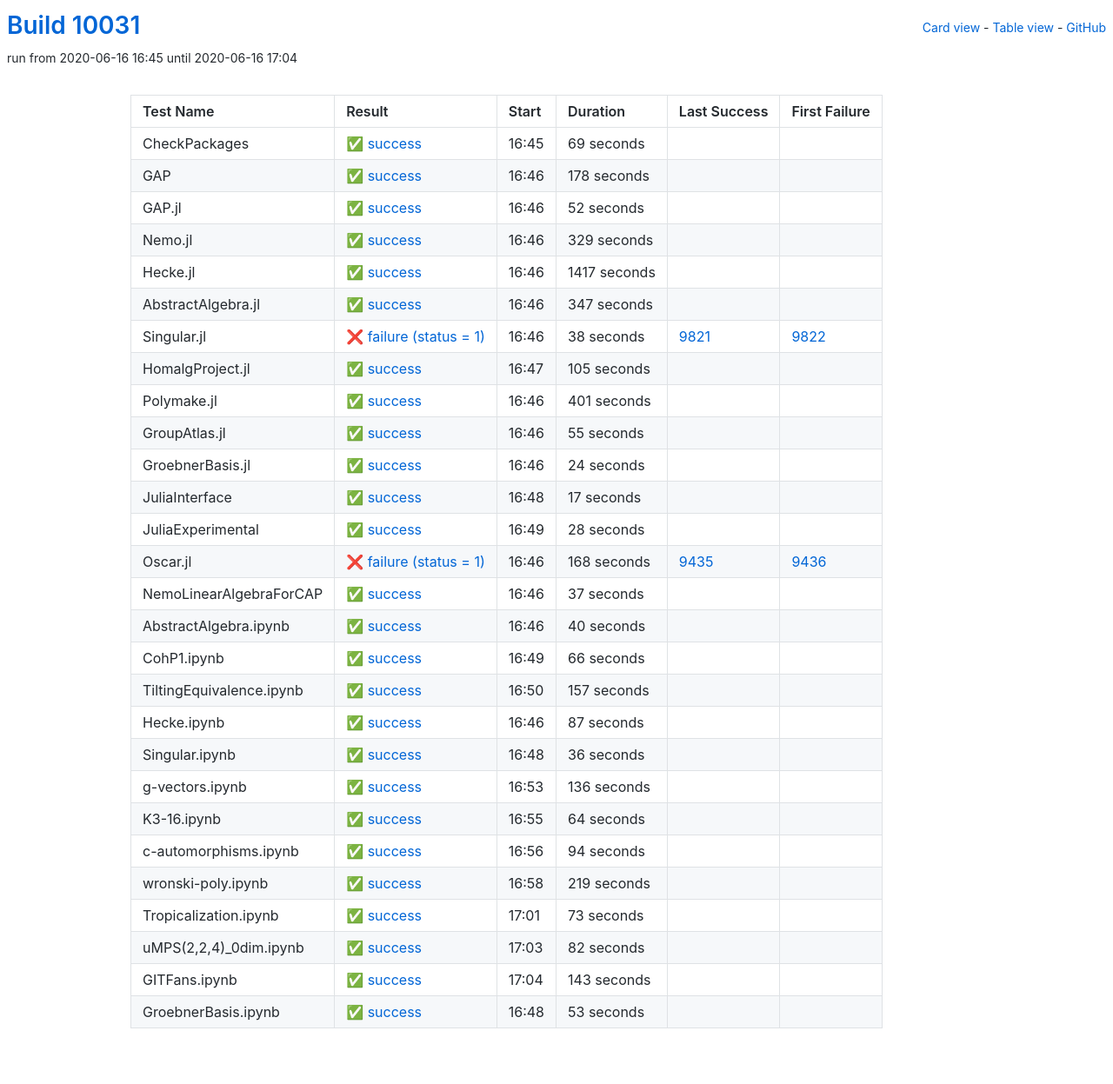
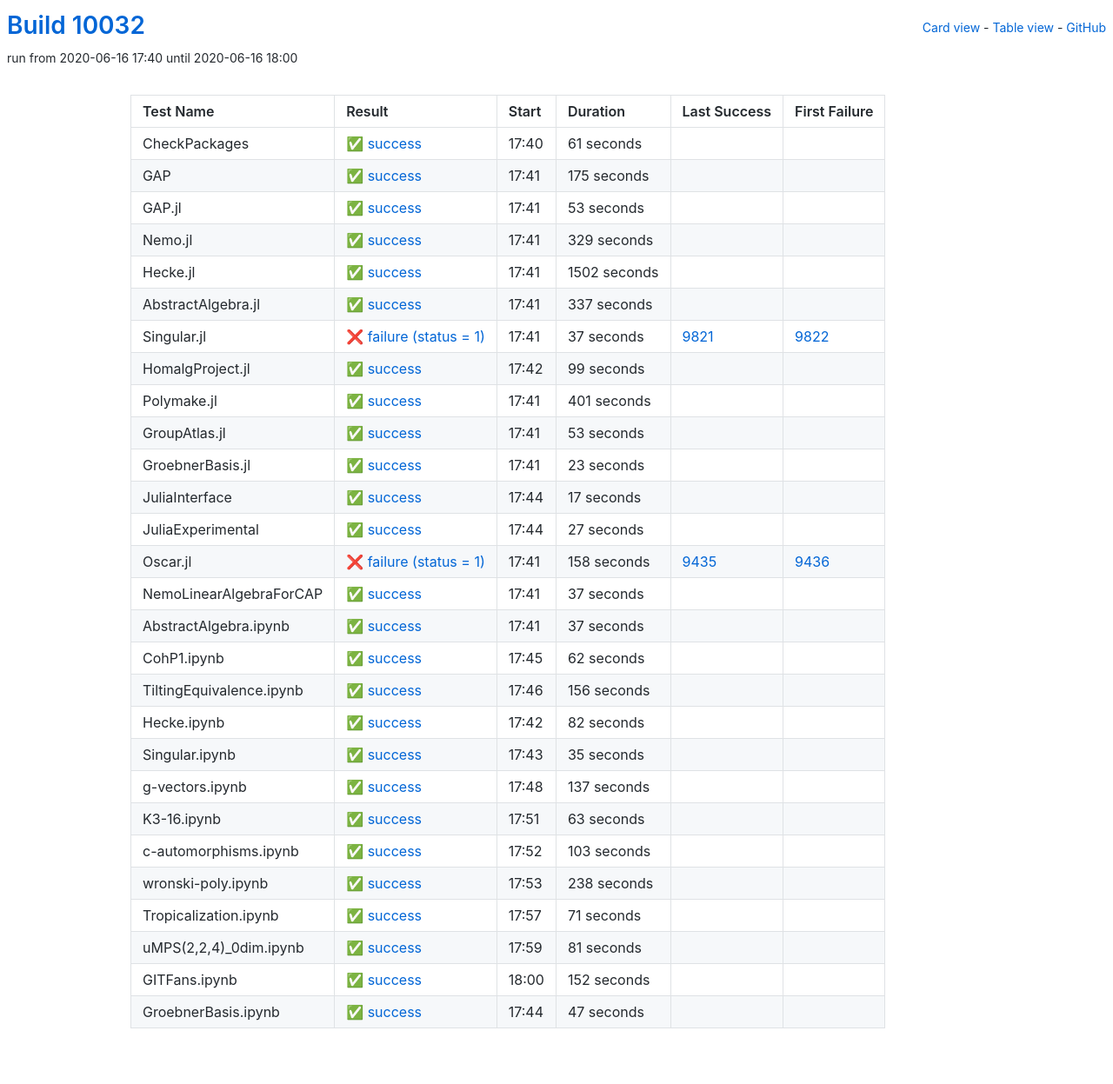
Before and after one commit to oscar-system/oscar-ci-status, a Jekyll site: the page built from table.html, in a window 1280 px wide. Shown: the whole page at 87% size. Built offline with Jekyll 4.4.1, drawn with Linux system fonts in a browser that asks for light colours.

Commit message:
Build #10032

```diff
--- a/_data/ci.yml
+++ b/_data/ci.yml
@@ -1,6 +1,6 @@
 ---
-build: 10031
-build_url: https://oscarci.mathematik.uni-kl.de/job/oscar/10031/
+build: 10032
+build_url: https://oscarci.mathematik.uni-kl.de/job/oscar/10032/
 job: oscar
 organization: oscar-system
 repo: oscar-ci-status
@@ -8,44 +8,44 @@
 tests:
 - name: CheckPackages
   id: checkpackages
-  log: https://oscarci.mathematik.uni-kl.de/job/oscar/10031/artifact/logs/build-10031/CheckPackages.log
-  start: 2020-06-16 16:45
+  log: https://oscarci.mathematik.uni-kl.de/job/oscar/10032/artifact/logs/build-10032/CheckPackages.log
+  start: 2020-06-16 17:40
   success: true
   exitcode: 0
   status: success
-  duration: 69
+  duration: 61
   last_success: false
   last_success_url:
   first_failure: false
   first_failure_url:
 - name: GAP
   id: gap
-  log: https://oscarci.mathematik.uni-kl.de/job/oscar/10031/artifact/logs/build-10031/GAP.log
-  start: 2020-06-16 16:46
+  log: https://oscarci.mathematik.uni-kl.de/job/oscar/10032/artifact/logs/build-10032/GAP.log
+  start: 2020-06-16 17:41
   success: true
   exitcode: 0
   status: success
-  duration: 178
+  duration: 175
   last_success: false
   last_success_url:
   first_failure: false
   first_failure_url:
 - name: GAP.jl
   id: gap-jl
-  log: https://oscarci.mathematik.uni-kl.de/job/oscar/10031/artifact/logs/build-10031/GAP.jl.log
-  start: 2020-06-16 16:46
+  log: https://oscarci.mathematik.uni-kl.de/job/oscar/10032/artifact/logs/build-10032/GAP.jl.log
+  start: 2020-06-16 17:41
   success: true
   exitcode: 0
   status: success
-  duration: 52
+  duration: 53
   last_success: false
   last_success_url:
   first_failure: false
   first_failure_url:
 - name: Nemo.jl
   id: nemo-jl
-  log: https://oscarci.mathematik.uni-kl.de/job/oscar/10031/artifact/logs/build-10031/Nemo.jl.log
-  start: 2020-06-16 16:46
+  log: https://oscarci.mathematik.uni-kl.de/job/oscar/10032/artifact/logs/build-10032/Nemo.jl.log
+  start: 2020-06-16 17:41
   success: true
   exitcode: 0
   status: success
@@ -56,56 +56,56 @@
   first_failure_url:
 - name: Hecke.jl
   id: hecke-jl
-  log: https://oscarci.mathematik.uni-kl.de/job/oscar/10031/artifact/logs/build-10031/Hecke.jl.log
-  start: 2020-06-16 16:46
+  log: https://oscarci.mathematik.uni-kl.de/job/oscar/10032/artifact/logs/build-10032/Hecke.jl.log
+  start: 2020-06-16 17:41
   success: true
   exitcode: 0
   status: success
-  duration: 1417
+  duration: 1502
   last_success: false
   last_success_url:
   first_failure: false
   first_failure_url:
 - name: AbstractAlgebra.jl
   id: abstractalgebra-jl
-  log: https://oscarci.mathematik.uni-kl.de/job/oscar/10031/artifact/logs/build-10031/AbstractAlgebra.jl.log
-  start: 2020-06-16 16:46
+  log: https://oscarci.mathematik.uni-kl.de/job/oscar/10032/artifact/logs/build-10032/AbstractAlgebra.jl.log
+  start: 2020-06-16 17:41
   success: true
   exitcode: 0
   status: success
-  duration: 347
+  duration: 337
   last_success: false
   last_success_url:
   first_failure: false
   first_failure_url:
 - name: Singular.jl
   id: singular-jl
-  log: https://oscarci.mathematik.uni-kl.de/job/oscar/10031/artifact/logs/build-10031/Singular.jl.log
-  start: 2020-06-16 16:46
+  log: https://oscarci.mathematik.uni-kl.de/job/oscar/10032/artifact/logs/build-10032/Singular.jl.log
+  start: 2020-06-16 17:41
   success: false
   exitcode: 1
   status: failure
-  duration: 38
+  duration: 37
   last_success: 9821
   last_success_url: https://oscarci.mathematik.uni-kl.de/job/oscar/9821/
   first_failure: 9822
   first_failure_url: https://oscarci.mathematik.uni-kl.de/job/oscar/9822/
 - name: HomalgProject.jl
   id: homalgproject-jl
-  log: https://oscarci.mathematik.uni-kl.de/job/oscar/10031/artifact/logs/build-10031/HomalgProject.jl.log
-  start: 2020-06-16 16:47
+  log: https://oscarci.mathematik.uni-kl.de/job/oscar/10032/artifact/logs/build-10032/HomalgProject.jl.log
+  start: 2020-06-16 17:42
   success: true
   exitcode: 0
   status: success
-  duration: 105
+  duration: 99
   last_success: false
   last_success_url:
   first_failure: false
   first_failure_url:
 - name: Polymake.jl
   id: polymake-jl
-  log: https://oscarci.mathematik.uni-kl.de/job/oscar/10031/artifact/logs/build-10031/Polymake.jl.log
-  start: 2020-06-16 16:46
+  log: https://oscarci.mathematik.uni-kl.de/job/oscar/10032/artifact/logs/build-10032/Polymake.jl.log
+  start: 2020-06-16 17:41
   success: true
   exitcode: 0
   status: success
@@ -116,32 +116,32 @@
   first_failure_url:
 - name: GroupAtlas.jl
   id: groupatlas-jl
-  log: https://oscarci.mathematik.uni-kl.de/job/oscar/10031/artifact/logs/build-10031/GroupAtlas.jl.log
-  start: 2020-06-16 16:46
+  log: https://oscarci.mathematik.uni-kl.de/job/oscar/10032/artifact/logs/build-10032/GroupAtlas.jl.log
+  start: 2020-06-16 17:41
   success: true
   exitcode: 0
   status: success
-  duration: 55
+  duration: 53
   last_success: false
   last_success_url:
   first_failure: false
   first_failure_url:
 - name: GroebnerBasis.jl
   id: groebnerbasis-jl
-  log: https://oscarci.mathematik.uni-kl.de/job/oscar/10031/artifact/logs/build-10031/GroebnerBasis.jl.log
-  start: 2020-06-16 16:46
+  log: https://oscarci.mathematik.uni-kl.de/job/oscar/10032/artifact/logs/build-10032/GroebnerBasis.jl.log
+  start: 2020-06-16 17:41
   success: true
   exitcode: 0
   status: success
-  duration: 24
+  duration: 23
   last_success: false
   last_success_url:
   first_failure: false
   first_failure_url:
 - name: JuliaInterface
   id: juliainterface
-  log: https://oscarci.mathematik.uni-kl.de/job/oscar/10031/artifact/logs/build-10031/JuliaInterface.log
-  start: 2020-06-16 16:48
+  log: https://oscarci.mathematik.uni-kl.de/job/oscar/10032/artifact/logs/build-10032/JuliaInterface.log
+  start: 2020-06-16 17:44
   success: true
   exitcode: 0
   status: success
@@ -152,32 +152,32 @@
   first_failure_url:
 - name: JuliaExperimental
   id: juliaexperimental
-  log: https://oscarci.mathematik.uni-kl.de/job/oscar/10031/artifact/logs/build-10031/JuliaExperimental.log
-  start: 2020-06-16 16:49
+  log: https://oscarci.mathematik.uni-kl.de/job/oscar/10032/artifact/logs/build-10032/JuliaExperimental.log
+  start: 2020-06-16 17:44
   success: true
   exitcode: 0
   status: success
-  duration: 28
+  duration: 27
   last_success: false
   last_success_url:
   first_failure: false
   first_failure_url:
 - name: Oscar.jl
   id: oscar-jl
-  log: https://oscarci.mathematik.uni-kl.de/job/oscar/10031/artifact/logs/build-10031/Oscar.jl.log
-  start: 2020-06-16 16:46
+  log: https://oscarci.mathematik.uni-kl.de/job/oscar/10032/artifact/logs/build-10032/Oscar.jl.log
+  start: 2020-06-16 17:41
   success: false
   exitcode: 1
   status: failure
-  duration: 168
+  duration: 158
   last_success: 9435
   last_success_url: https://oscarci.mathematik.uni-kl.de/job/oscar/9435/
   first_failure: 9436
   first_failure_url: https://oscarci.mathematik.uni-kl.de/job/oscar/9436/
 - name: NemoLinearAlgebraForCAP
   id: nemolinearalgebraforcap
-  log: https://oscarci.mathematik.uni-kl.de/job/oscar/10031/artifact/logs/build-10031/NemoLinearAlgebraForCAP.log
-  start: 2020-06-16 16:46
+  log: https://oscarci.mathematik.uni-kl.de/job/oscar/10032/artifact/logs/build-10032/NemoLinearAlgebraForCAP.log
+  start: 2020-06-16 17:41
   success: true
   exitcode: 0
   status: success
@@ -188,128 +188,44 @@
   first_failure_url:
 - name: AbstractAlgebra.ipynb
   id: abstractalgebra-ipynb
-  log: https://oscarci.mathematik.uni-kl.de/job/oscar/10031/artifact/logs/build-10031/AbstractAlgebra.ipynb.log
-  start: 2020-06-16 16:46
+  log: https://oscarci.mathematik.uni-kl.de/job/oscar/10032/artifact/logs/build-10032/AbstractAlgebra.ipynb.log
+  start: 2020-06-16 17:41
   success: true
   exitcode: 0
   status: success
-  duration: 40
+  duration: 37
   last_success: false
   last_success_url:
   first_failure: false
   first_failure_url:
 - name: CohP1.ipynb
   id: cohp1-ipynb
-  log: https://oscarci.mathematik.uni-kl.de/job/oscar/10031/artifact/logs/build-10031/CohP1.ipynb.log
-  start: 2020-06-16 16:49
+  log: https://oscarci.mathematik.uni-kl.de/job/oscar/10032/artifact/logs/build-10032/CohP1.ipynb.log
+  start: 2020-06-16 17:45
   success: true
   exitcode: 0
   status: success
-  duration: 66
+  duration: 62
   last_success: false
   last_success_url:
   first_failure: false
   first_failure_url:
 - name: TiltingEquivalence.ipynb
   id: tiltingequivalence-ipynb
-  log: https://oscarci.mathematik.uni-kl.de/job/oscar/10031/artifact/logs/build-10031/TiltingEquivalence.ipynb.log
-  start: 2020-06-16 16:50
+  log: https://oscarci.mathematik.uni-kl.de/job/oscar/10032/artifact/logs/build-10032/TiltingEquivalence.ipynb.log
+  start: 2020-06-16 17:46
   success: true
   exitcode: 0
   status: success
-  duration: 157
+  duration: 156
   last_success: false
   last_success_url:
   first_failure: false
   first_failure_url:
 - name: Hecke.ipynb
   id: hecke-ipynb
-  log: https://oscarci.mathematik.uni-kl.de/job/oscar/10031/artifact/logs/build-10031/Hecke.ipynb.log
-  start: 2020-06-16 16:46
-  success: true
-  exitcode: 0
-  status: success
-  duration: 87
-  last_success: false
-  last_success_url:
-  first_failure: false
-  first_failure_url:
-- name: Singular.ipynb
-  id: singular-ipynb
-  log: https://oscarci.mathematik.uni-kl.de/job/oscar/10031/artifact/logs/build-10031/Singular.ipynb.log
-  start: 2020-06-16 16:48
-  success: true
-  exitcode: 0
-  status: success
-  duration: 36
-  last_success: false
-  last_success_url:
-  first_failure: false
-  first_failure_url:
-- name: g-vectors.ipynb
-  id: g-vectors-ipynb
-  log: https://oscarci.mathematik.uni-kl.de/job/oscar/10031/artifact/logs/build-10031/g-vectors.ipynb.log
-  start: 2020-06-16 16:53
-  success: true
-  exitcode: 0
-  status: success
-  duration: 136
-  last_success: false
-  last_success_url:
-  first_failure: false
-  first_failure_url:
-- name: K3-16.ipynb
-  id: k3-16-ipynb
-  log: https://oscarci.mathematik.uni-kl.de/job/oscar/10031/artifact/logs/build-10031/K3-16.ipynb.log
-  start: 2020-06-16 16:55
-  success: true
-  exitcode: 0
-  status: success
-  duration: 64
-  last_success: false
-  last_success_url:
-  first_failure: false
-  first_failure_url:
-- name: c-automorphisms.ipynb
-  id: c-automorphisms-ipynb
-  log: https://oscarci.mathematik.uni-kl.de/job/oscar/10031/artifact/logs/build-10031/c-automorphisms.ipynb.log
-  start: 2020-06-16 16:56
-  success: true
-  exitcode: 0
-  status: success
-  duration: 94
-  last_success: false
-  last_success_url:
-  first_failure: false
-  first_failure_url:
-- name: wronski-poly.ipynb
-  id: wronski-poly-ipynb
-  log: https://oscarci.mathematik.uni-kl.de/job/oscar/10031/artifact/logs/build-10031/wronski-poly.ipynb.log
-  start: 2020-06-16 16:58
-  success: true
-  exitcode: 0
-  status: success
-  duration: 219
-  last_success: false
-  last_success_url:
-  first_failure: false
-  first_failure_url:
-- name: Tropicalization.ipynb
-  id: tropicalization-ipynb
-  log: https://oscarci.mathematik.uni-kl.de/job/oscar/10031/artifact/logs/build-10031/Tropicalization.ipynb.log
-  start: 2020-06-16 17:01
-  success: true
-  exitcode: 0
-  status: success
-  duration: 73
-  last_success: false
-  last_success_url:
-  first_failure: false
-  first_failure_url:
-- name: uMPS(2,2,4)_0dim.ipynb
-  id: umps-2-2-4-0dim-ipynb
-  log: https://oscarci.mathematik.uni-kl.de/job/oscar/10031/artifact/logs/build-10031/uMPS-2-2-4-_0dim.ipynb.log
-  start: 2020-06-16 17:03
+  log: https://oscarci.mathematik.uni-kl.de/job/oscar/10032/artifact/logs/build-10032/Hecke.ipynb.log
+  start: 2020-06-16 17:42
   success: true
   exitcode: 0
   status: success
@@ -318,26 +234,110 @@
   last_success_url:
   first_failure: false
   first_failure_url:
-- name: GITFans.ipynb
-  id: gitfans-ipynb
-  log: https://oscarci.mathematik.uni-kl.de/job/oscar/10031/artifact/logs/build-10031/GITFans.ipynb.log
-  start: 2020-06-16 17:04
+- name: Singular.ipynb
+  id: singular-ipynb
+  log: https://oscarci.mathematik.uni-kl.de/job/oscar/10032/artifact/logs/build-10032/Singular.ipynb.log
+  start: 2020-06-16 17:43
   success: true
   exitcode: 0
   status: success
-  duration: 143
+  duration: 35
+  last_success: false
+  last_success_url:
+  first_failure: false
+  first_failure_url:
+- name: g-vectors.ipynb
+  id: g-vectors-ipynb
+  log: https://oscarci.mathematik.uni-kl.de/job/oscar/10032/artifact/logs/build-10032/g-vectors.ipynb.log
+  start: 2020-06-16 17:48
+  success: true
+  exitcode: 0
+  status: success
+  duration: 137
+  last_success: false
+  last_success_url:
+  first_failure: false
+  first_failure_url:
+- name: K3-16.ipynb
+  id: k3-16-ipynb
+  log: https://oscarci.mathematik.uni-kl.de/job/oscar/10032/artifact/logs/build-10032/K3-16.ipynb.log
+  start: 2020-06-16 17:51
+  success: true
+  exitcode: 0
+  status: success
+  duration: 63
+  last_success: false
+  last_success_url:
+  first_failure: false
+  first_failure_url:
+- name: c-automorphisms.ipynb
+  id: c-automorphisms-ipynb
+  log: https://oscarci.mathematik.uni-kl.de/job/oscar/10032/artifact/logs/build-10032/c-automorphisms.ipynb.log
+  start: 2020-06-16 17:52
+  success: true
+  exitcode: 0
+  status: success
+  duration: 103
+  last_success: false
+  last_success_url:
+  first_failure: false
+  first_failure_url:
+- name: wronski-poly.ipynb
+  id: wronski-poly-ipynb
+  log: https://oscarci.mathematik.uni-kl.de/job/oscar/10032/artifact/logs/build-10032/wronski-poly.ipynb.log
+  start: 2020-06-16 17:53
+  success: true
+  exitcode: 0
+  status: success
+  duration: 238
+  last_success: false
+  last_success_url:
+  first_failure: false
+  first_failure_url:
+- name: Tropicalization.ipynb
+  id: tropicalization-ipynb
+  log: https://oscarci.mathematik.uni-kl.de/job/oscar/10032/artifact/logs/build-10032/Tropicalization.ipynb.log
+  start: 2020-06-16 17:57
+  success: true
+  exitcode: 0
+  status: success
+  duration: 71
+  last_success: false
+  last_success_url:
+  first_failure: false
+  first_failure_url:
+- name: uMPS(2,2,4)_0dim.ipynb
+  id: umps-2-2-4-0dim-ipynb
+  log: https://oscarci.mathematik.uni-kl.de/job/oscar/10032/artifact/logs/build-10032/uMPS-2-2-4-_0dim.ipynb.log
+  start: 2020-06-16 17:59
+  success: true
+  exitcode: 0
+  status: success
+  duration: 81
+  last_success: false
+  last_success_url:
+  first_failure: false
+  first_failure_url:
+- name: GITFans.ipynb
+  id: gitfans-ipynb
+  log: https://oscarci.mathematik.uni-kl.de/job/oscar/10032/artifact/logs/build-10032/GITFans.ipynb.log
+  start: 2020-06-16 18:00
+  success: true
+  exitcode: 0
+  status: success
+  duration: 152
   last_success: false
   last_success_url:
   first_failure: false
   first_failure_url:
 - name: GroebnerBasis.ipynb
   id: groebnerbasis-ipynb
-  log: https://oscarci.mathematik.uni-kl.de/job/oscar/10031/artifact/logs/build-10031/GroebnerBasis.ipynb.log
-  start: 2020-06-16 16:48
+  log: https://oscarci.mathematik.uni-kl.de/job/oscar/10032/artifact/logs/build-10032/GroebnerBasis.ipynb.log
+  start: 2020-06-16 17:44
   success: true
   exitcode: 0
   status: success
-  duration: 53
+  duration: 47
   last_success: false
   last_success_url:
   first_failure: false
```
Also changed, not shown: README.md.
